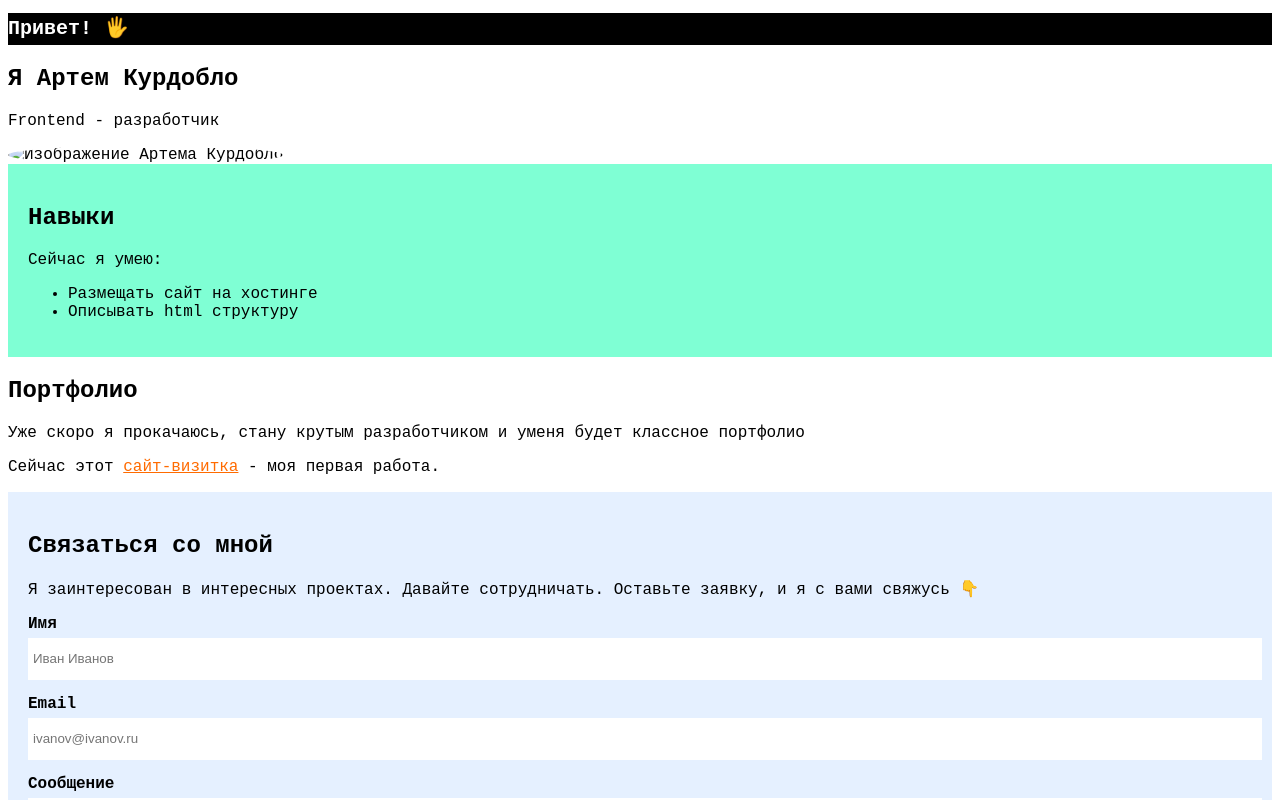
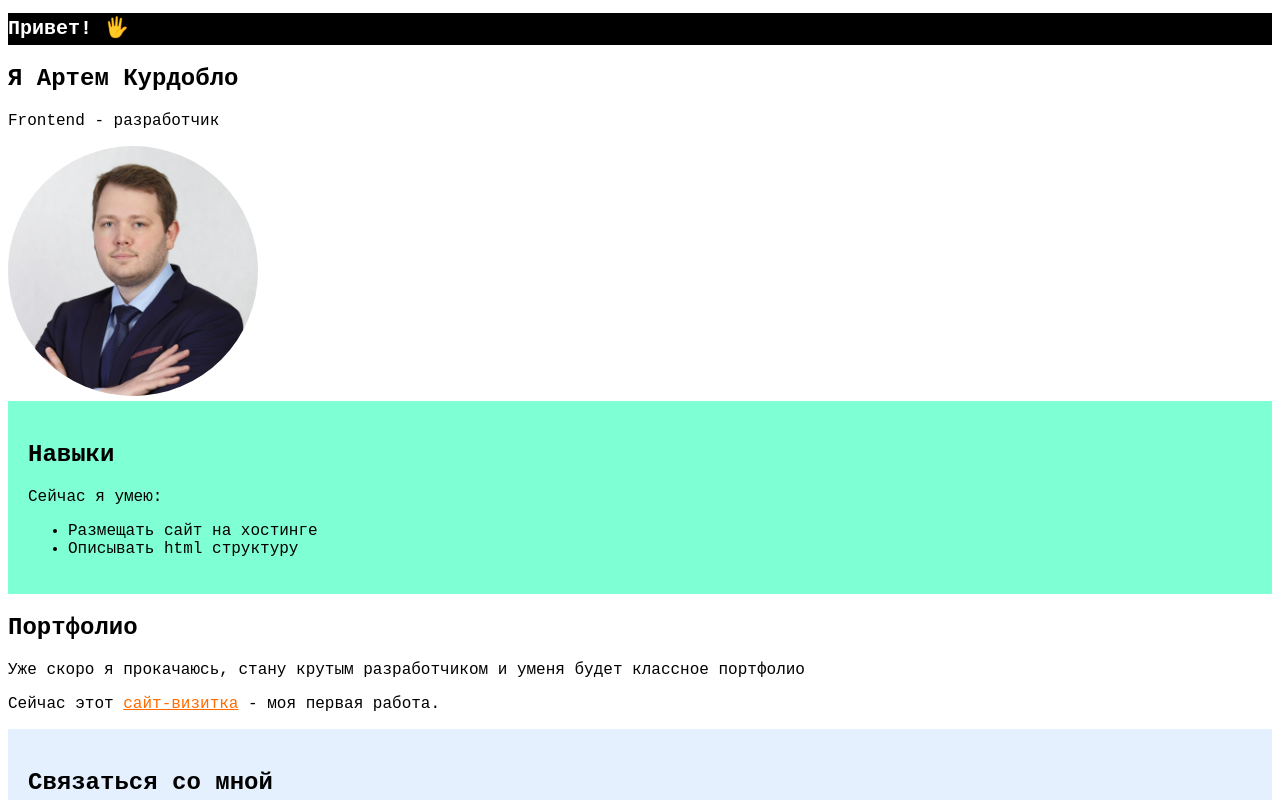
Before and after one commit to ArtemKurdoblo/artemkurdoblo.pro, a plain HTML site: page index.html in a window 1280 px wide. Shown: the top 800 px of the page. Drawn offline with Linux system fonts and the light colour scheme; the site is published under a folder, as on GitHub Pages, so addresses that start at the root find nothing.

Commit message:
Update index.html

```diff
--- a/index.html
+++ b/index.html
@@ -15,7 +15,7 @@
   <p class="subtitle">Frontend - разработчик</p>
   <img
     class="avatar"
-    src="/images/me.jpg"
+    src="images/me.jpg"
     alt="Изображение Артема Курдобло"
     width="250px">
 
```
